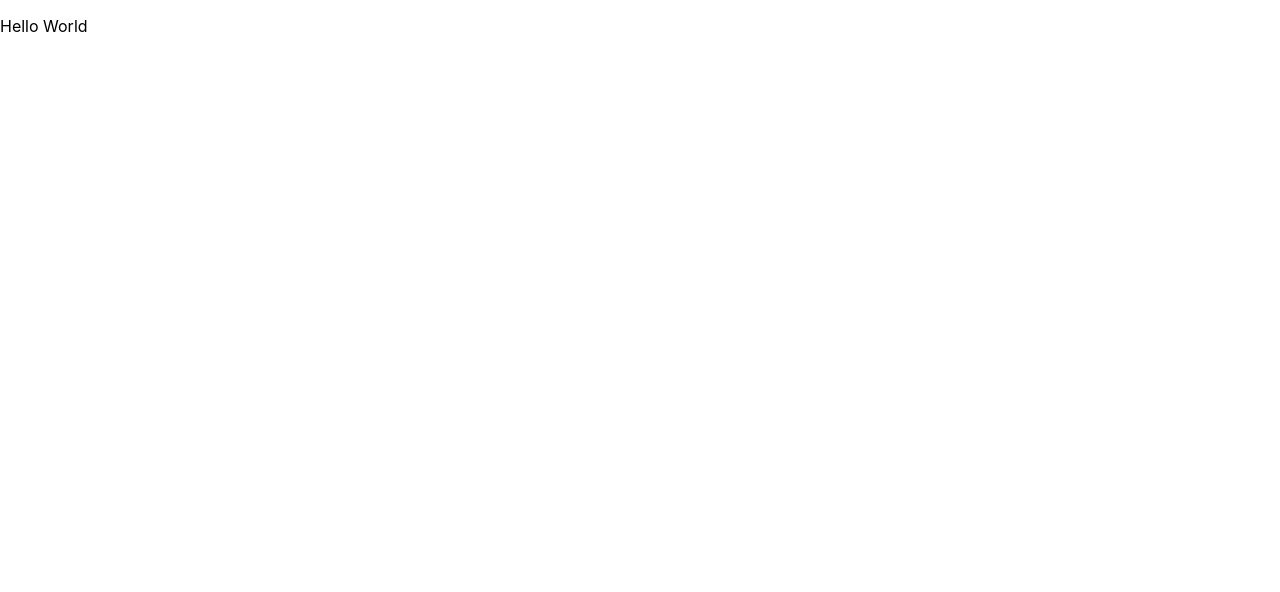
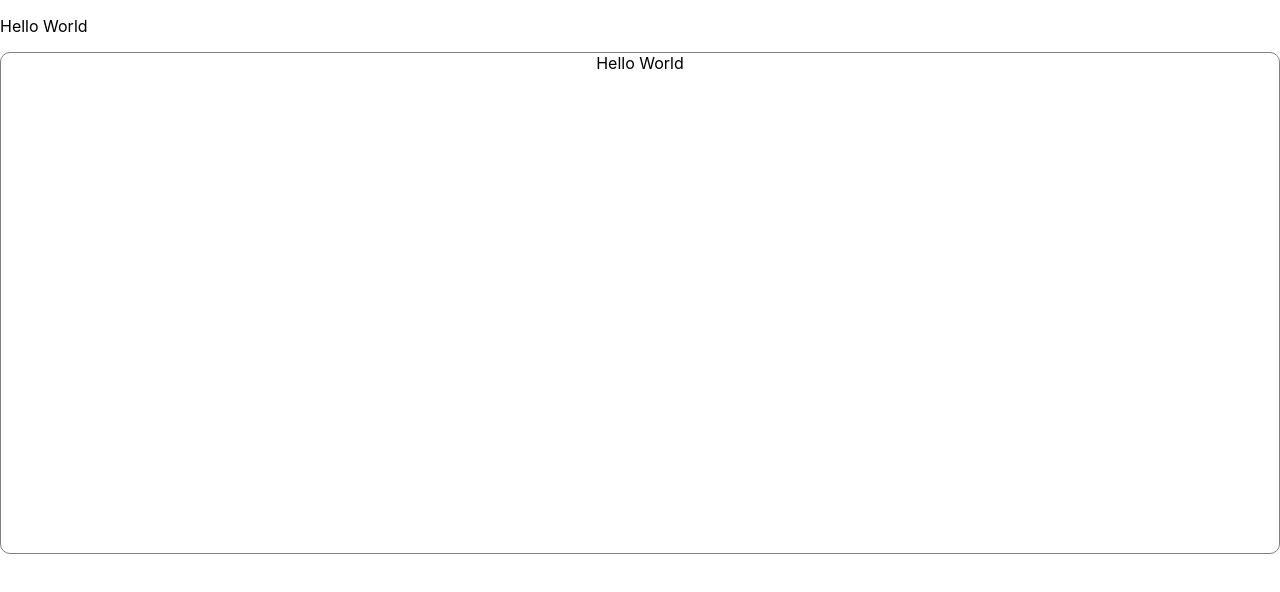
Before and after one commit to lewisdean731/fyp-portal, a React (Create React App) app: page / in a window 1280 px wide. Shown: the top 592 px of the page. Built offline with nearby package versions, Linux system fonts and the light colour scheme.

Commit message:
feat: Implement dashboardSummary component
And call it from the dashboard layout

[Ticket: FYP-5]

```diff
--- /dev/null
+++ b/src/components/molecules/ui/dashboardSummary/dashboardSummary.js
@@ -0,0 +1,12 @@
+import React from "react";
+import Classes from "./dashboardSummary.module.scss";
+
+function DashboardSummary() {
+  return (
+    <div className={Classes.DashboardSummary}>
+      Hello World
+    </div>
+  );
+}
+
+export default DashboardSummary;
--- /dev/null
+++ b/src/components/molecules/ui/dashboardSummary/dashboardSummary.module.scss
@@ -0,0 +1,6 @@
+.DashboardSummary{
+  text-align: center;
+  border: 1px solid grey;
+  border-radius: 10px;
+  height: 500px;
+}
--- a/src/layouts/dashboard/dashboard.js
+++ b/src/layouts/dashboard/dashboard.js
@@ -1,6 +1,11 @@
+import DashboardSummary from '../../components/molecules/ui/dashboardSummary/dashboardSummary';
+
 function Dashboard() {
   return (
-    <p>Hello World</p>
+    <div>
+      <p>Hello World</p>
+      <DashboardSummary />
+    </div>
   );
 }
 
```
